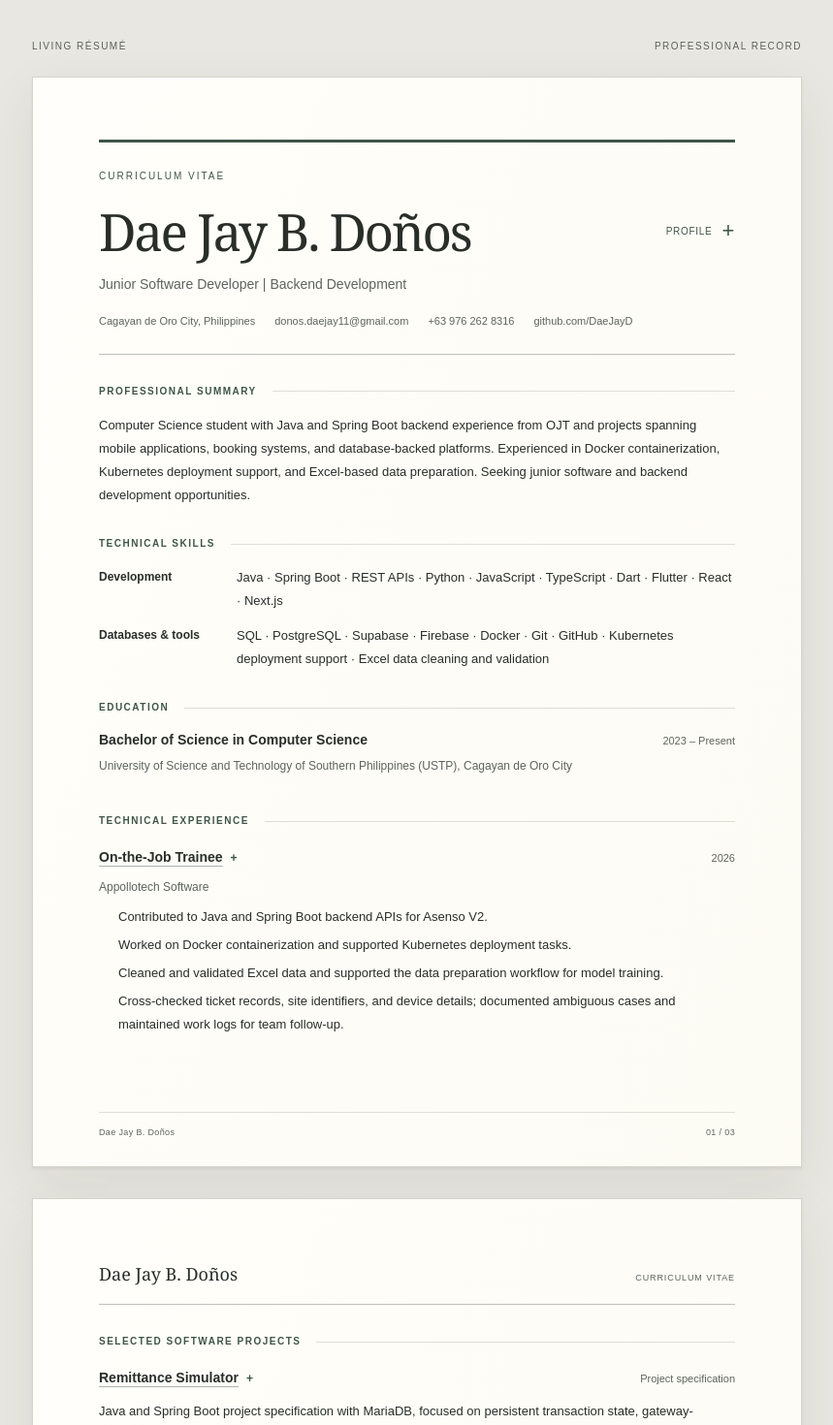
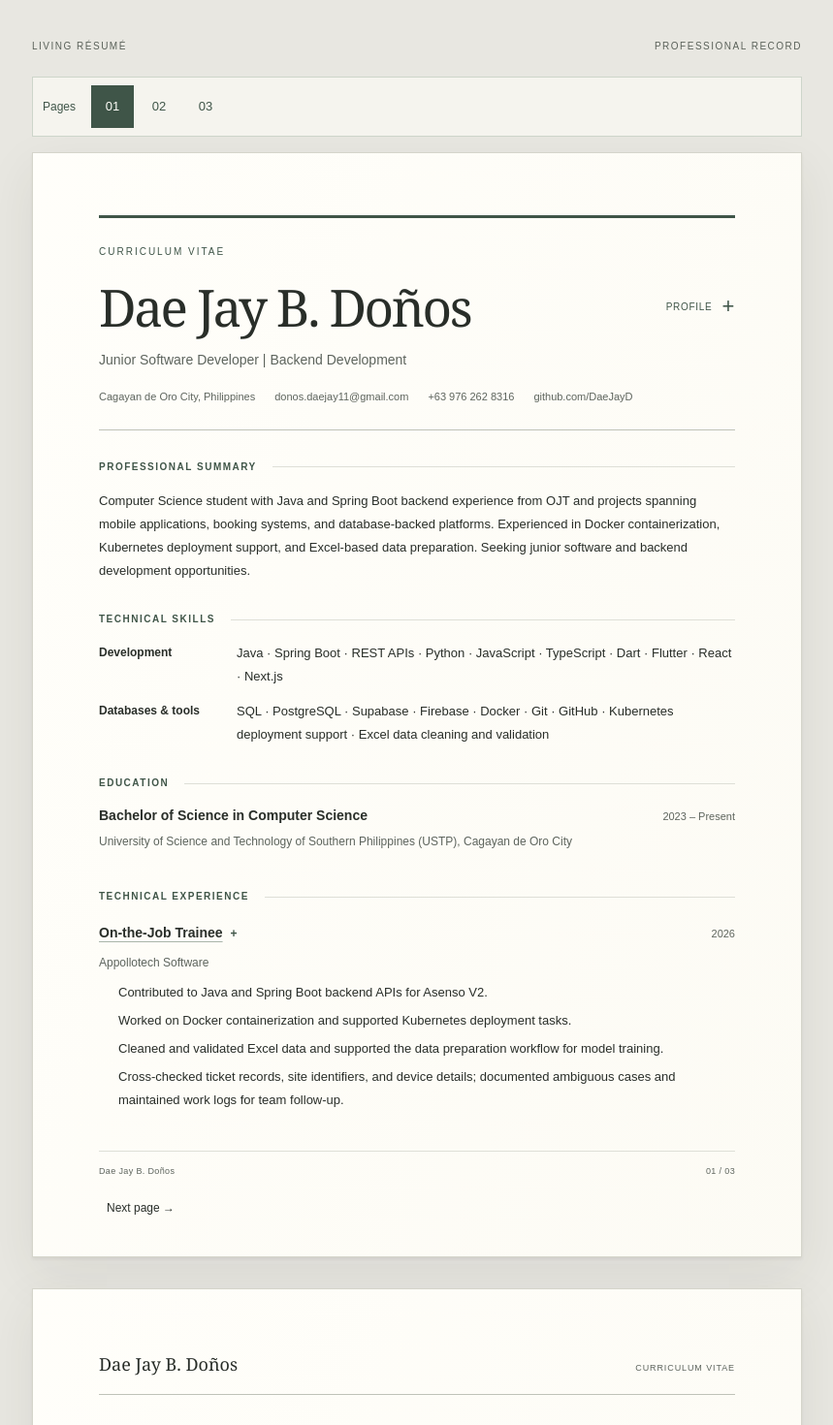
Before and after one commit to DaeJayD/interactive-resume, a Next.js app: page / in a window 1280 px wide. Shown: the top 1470 px of the page at 97% size, without its empty margins (210-1069 px from the left). Built offline with nearby package versions, Linux system fonts and the light colour scheme.

Commit message:
feat: add resume page navigation

```diff
--- a/src/app/globals.css
+++ b/src/app/globals.css
@@ -775,3 +775,77 @@ li + li {
     opacity: 1;
   }
 }
+
+.page-navigation {
+  position: sticky;
+  top: 8px;
+  z-index: 5;
+  display: flex;
+  align-items: center;
+  gap: 12px;
+  max-width: 794px;
+  margin: 0 auto 16px;
+  padding: 4px 10px;
+  background: #f5f4ee;
+  border: 1px solid #cdd5ca;
+  color: #3f5548;
+  font-size: 12px;
+}
+.page-navigation ol {
+  display: flex;
+  gap: 4px;
+  min-width: 0;
+  margin: 0;
+  padding: 4px;
+  overflow-x: auto;
+  list-style: none;
+}
+.page-navigation li {
+  margin: 0;
+  padding: 0;
+}
+.page-navigation a,
+.page-steps a {
+  display: inline-flex;
+  align-items: center;
+  justify-content: center;
+  min-height: 44px;
+  padding: 0 8px;
+}
+.page-navigation a {
+  min-width: 44px;
+  text-decoration: none;
+}
+.page-navigation a[aria-current="page"] {
+  background: #3f5548;
+  color: #fffef9;
+}
+.page-navigation a:focus-visible {
+  outline-offset: 2px;
+}
+.page-content[id] {
+  scroll-margin-top: 78px;
+}
+.page-content:focus-visible {
+  outline: 2px solid var(--accent);
+  outline-offset: -4px;
+}
+.page-steps {
+  display: flex;
+  flex-wrap: wrap;
+  gap: 4px 12px;
+  margin-top: 8px;
+  font-size: 12px;
+}
+.page-steps a:last-child[href]:only-child {
+  margin-right: auto;
+}
+.skip-link:focus {
+  z-index: 6;
+}
+@media print {
+  .page-navigation,
+  .page-steps {
+    display: none;
+  }
+}
--- a/src/app/page.tsx
+++ b/src/app/page.tsx
@@ -2,7 +2,7 @@ import { ResumeDocument } from "@/components/resume/ResumeDocument";
 import { resume } from "@/data/resume";
 export default function Home() {
   return (
-    <main id="resume">
+    <main id="resume" tabIndex={-1}>
       <div className="workspace-label">
         <span>Living résumé</span>
         <span>Professional record</span>
--- /dev/null
+++ b/src/components/resume/PageNavigation.tsx
@@ -0,0 +1,75 @@
+"use client";
+
+import { useEffect, useRef, useState } from "react";
+
+export function PageNavigation({ total }: { total: number }) {
+  const navRef = useRef<HTMLElement>(null);
+  const [current, setCurrent] = useState(1);
+
+  useEffect(() => {
+    const pages = Array.from({ length: total }, (_, index) =>
+      document.getElementById(`resume-page-${index + 1}`),
+    );
+    let frame = 0;
+
+    function update() {
+      frame = 0;
+      const readingLine =
+        (navRef.current?.getBoundingClientRect().bottom ?? 0) + 24;
+      let page = 1;
+      for (const [index, section] of pages.entries()) {
+        if (section && section.getBoundingClientRect().top <= readingLine) {
+          page = index + 1;
+        }
+      }
+      if (
+        window.scrollY > 0 &&
+        Math.ceil(window.scrollY + window.innerHeight) >=
+          document.documentElement.scrollHeight
+      ) {
+        page = total;
+      }
+      setCurrent(page);
+    }
+
+    function schedule() {
+      if (!frame) frame = requestAnimationFrame(update);
+    }
+
+    const observer = new ResizeObserver(schedule);
+    for (const page of pages) {
+      if (page) observer.observe(page);
+    }
+    schedule();
+    window.addEventListener("scroll", schedule, { passive: true });
+    window.addEventListener("resize", schedule);
+    return () => {
+      cancelAnimationFrame(frame);
+      observer.disconnect();
+      window.removeEventListener("scroll", schedule);
+      window.removeEventListener("resize", schedule);
+    };
+  }, [total]);
+
+  return (
+    <nav ref={navRef} className="page-navigation" aria-label="Résumé pages">
+      <span aria-hidden="true">Pages</span>
+      <ol>
+        {Array.from({ length: total }, (_, index) => {
+          const number = index + 1;
+          return (
+            <li key={number}>
+              <a
+                href={`#resume-page-${number}`}
+                aria-label={`Page ${number}`}
+                aria-current={number === current ? "page" : undefined}
+              >
+                {String(number).padStart(2, "0")}
+              </a>
+            </li>
+          );
+        })}
+      </ol>
+    </nav>
+  );
+}
--- a/src/components/resume/ResumeDocument.tsx
+++ b/src/components/resume/ResumeDocument.tsx
@@ -1,6 +1,7 @@
 import type { CSSProperties, ReactNode } from "react";
 import { ResumeHeader } from "./ResumeHeader";
 import { ResumePage } from "./ResumePage";
+import { PageNavigation } from "./PageNavigation";
 import { SkillsSection } from "./SkillsSection";
 import { EducationSection } from "./EducationSection";
 import { ExperienceSection } from "./ExperienceSection";
@@ -95,6 +96,7 @@ export function ResumeDocument({ resume }: { resume: ResumeConfiguration }) {
   } as CSSProperties;
   return (
     <ResumePreviewProvider themeStyle={style}>
+      {pages.length > 1 && <PageNavigation total={pages.length} />}
       <article
         className="resume-document"
         aria-labelledby="resume-name"
--- a/src/components/resume/ResumePage.tsx
+++ b/src/components/resume/ResumePage.tsx
@@ -13,7 +13,12 @@ export function ResumePage({
 }) {
   return (
     <PaperSurface>
-      <section className="page-content" aria-label={`Résumé page ${number}`}>
+      <section
+        id={`resume-page-${number}`}
+        tabIndex={-1}
+        className="page-content"
+        aria-label={`Résumé page ${number}`}
+      >
         {number > 1 && (
           <div className="continuation">
             <span>{name}</span>
@@ -27,6 +32,16 @@ export function ResumePage({
             {String(number).padStart(2, "0")} / {String(total).padStart(2, "0")}
           </span>
         </footer>
+        {total > 1 && (
+          <nav className="page-steps" aria-label={`Page ${number} navigation`}>
+            {number > 1 && (
+              <a href={`#resume-page-${number - 1}`}>← Previous page</a>
+            )}
+            {number < total && (
+              <a href={`#resume-page-${number + 1}`}>Next page →</a>
+            )}
+          </nav>
+        )}
       </section>
     </PaperSurface>
   );
```
Also changed, not shown: 2 other files (tests, documents, lock files or other folders).
